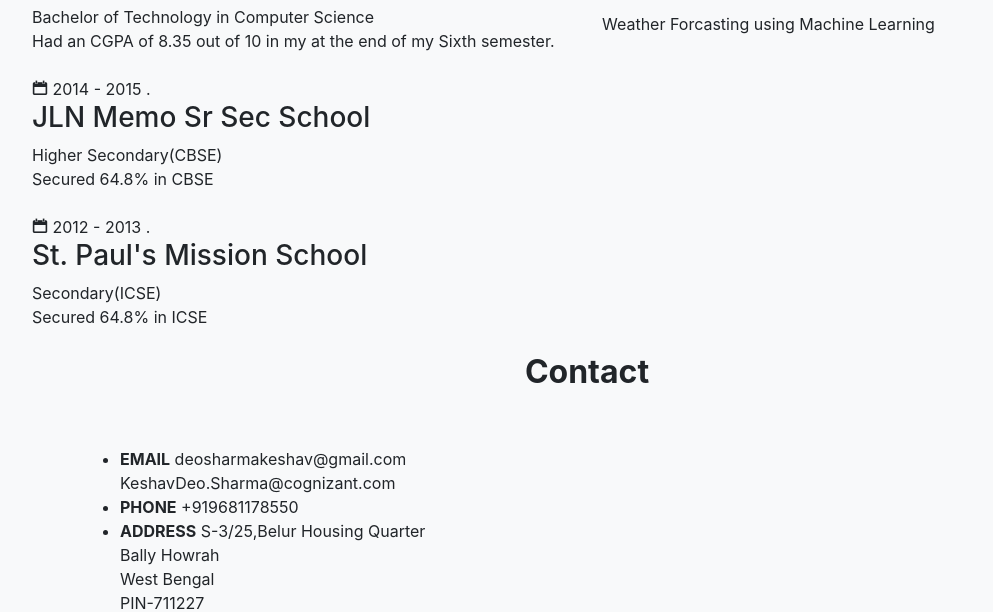
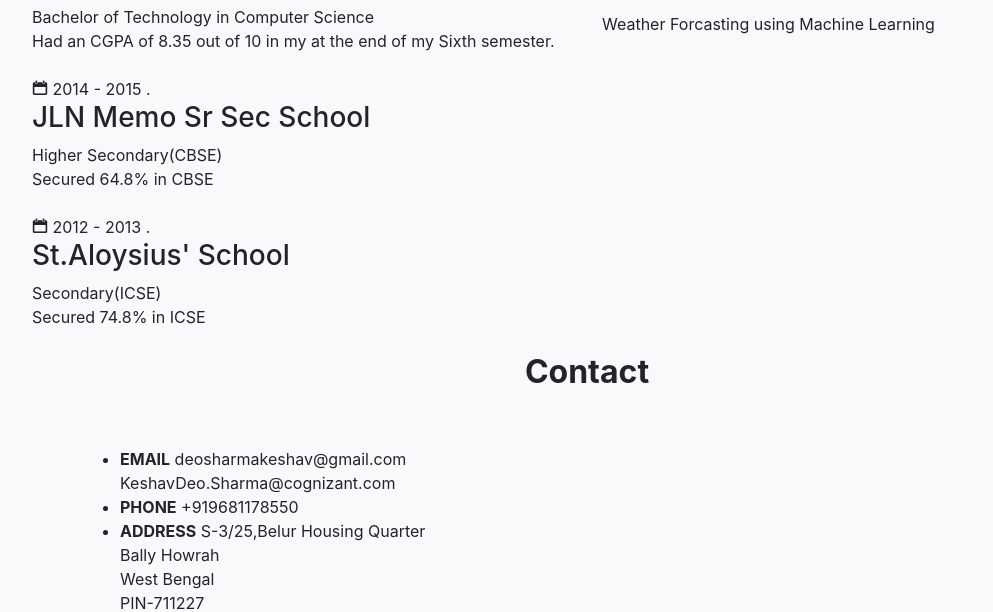
Before and after one commit to KeshavDeoSharma/KeshavDeoSharma.github.io, a plain HTML site: page index.html in a window 1280 px wide. Shown: the part 1408-2020 px from the top of the page, without its empty margins (53-1046 px from the left). Drawn offline with nearby package versions, Linux system fonts and the light colour scheme; some packages are replaced by stand-ins of ours; no server answers; files whose address does not match are found by name; a web font is replaced by a local one.

Commit message:
Update index.html

```diff
--- a/index.html
+++ b/index.html
@@ -344,9 +344,9 @@ I love to learn new things be it related to technology or be it values. I love r
 
             <div class="resume-item mb-4">
               <span class="date"><span class="icon-calendar"></span> 2012 - 2013 .</span>
-              <h3>St. Paul's Mission School</h3>
+              <h3>St.Aloysius' School</h3>
 		     <span class="school">Secondary(ICSE)</span>
-              <p>Secured 64.8% in ICSE</p>
+              <p>Secured 74.8% in ICSE</p>
 
             </div>
 
```
